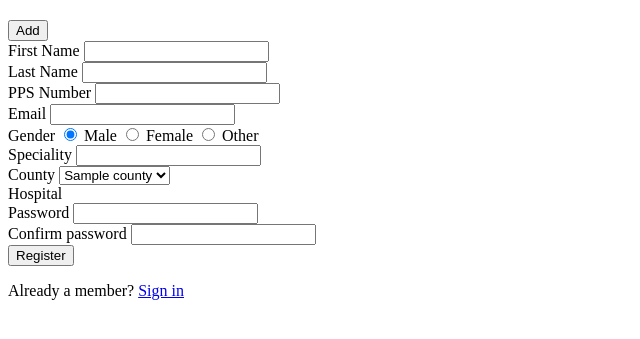
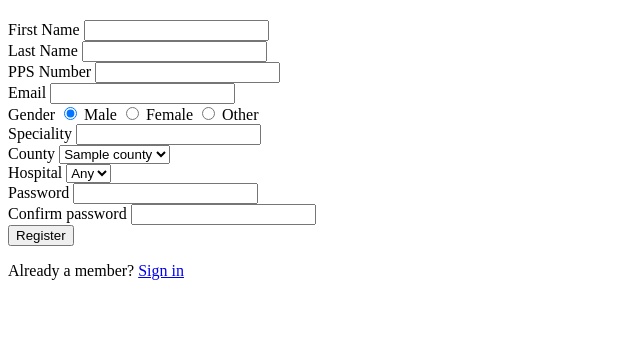
Before and after one commit to lvd1999/Udp, a PHP site: page /view/Doctor/doctor_signUp.php in a window 1280 px wide. Shown: the part 47-386 px from the top of the page, without its empty margins (0-640 px from the left). Run offline with PHP 8.4, Linux system fonts and the light colour scheme; tables that the repository leaves empty or names only in its code hold one stand-in row (values such as "Sample post").

Commit message:
delete add button in doctor sign up form

```diff
--- a/model/doctor/get_hospitals.php
+++ b/model/doctor/get_hospitals.php
@@ -18,7 +18,7 @@ if (isset($_POST["county_id"])) {
             $assocArray["data"] = $result;
 
             $assocArray['success'] = true;
-            $assocArray["output"] = '<select name="hospital" id="hospital">';
+            $assocArray["output"] = '<label>Hospital</label><select name="hospital" id="hospital">';
             while ($r = mysqli_fetch_array($result)) {
 //
 //                $array[] = $r;
@@ -26,7 +26,7 @@ if (isset($_POST["county_id"])) {
                 $assocArray["output"] = $assocArray["output"] . '<option value="' . $r['id'] . '">'. $r['name'] .'</option>';
             }
 
-//            $assocArray["output"] += '</select>';
+            $assocArray["output"] = $assocArray["output"] .'</select>';
 //            $assocArray["data"] = $array;
         } catch (Exception $e) {
             $error_message .= $e->getMessage();
--- a/view/Doctor/doctor_signUp.php
+++ b/view/Doctor/doctor_signUp.php
@@ -17,8 +17,6 @@ $counties = get_counties();
         <div class="header">
             <h2>Register</h2>
         </div>
-        <button id="btn_add" name="btn_update" class="btn btn-default">Add</button>
-
         <form method="post" action="doctor_signUp.php" autocomplete="off">
             <?php include('../../controller/signUp/error.php'); ?>
             <div class="input-group">
@@ -56,12 +54,11 @@ $counties = get_counties();
                     <?php endforeach; ?>
                 </select>
             </div>
-            <div class="input-group">
+            <div class="input-group" id="show_hospitals">
                 <label>Hospital</label>
-                <div id="show_hospitals">
-
-
-                </div>
+                    <select name="county" id="county">
+                            <option value="0">Any</option>
+                    </select>
             </div>
             <div class="input-group">
                 <label>Password</label>
```
